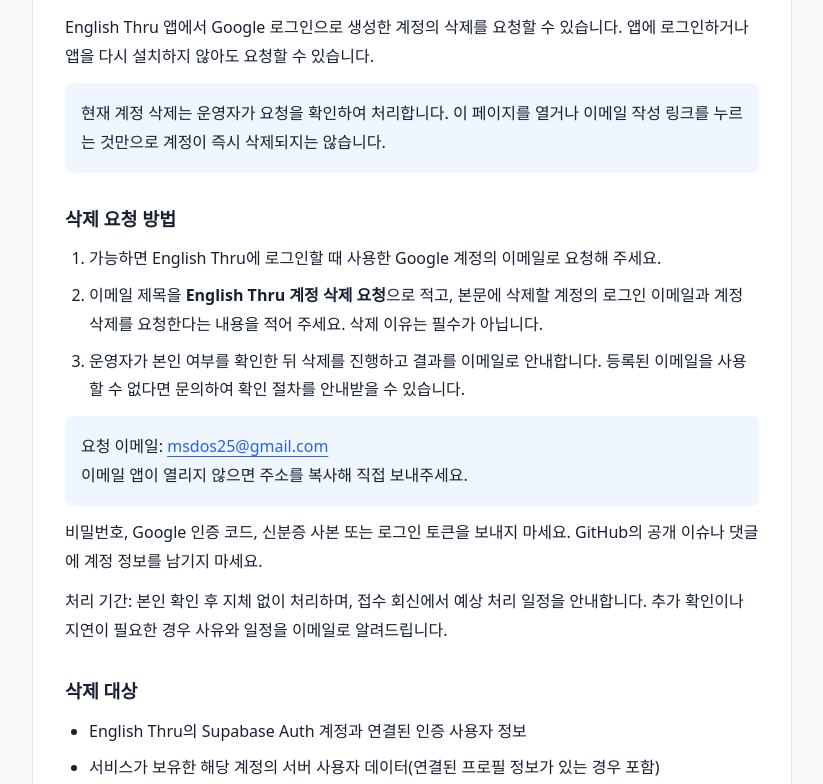
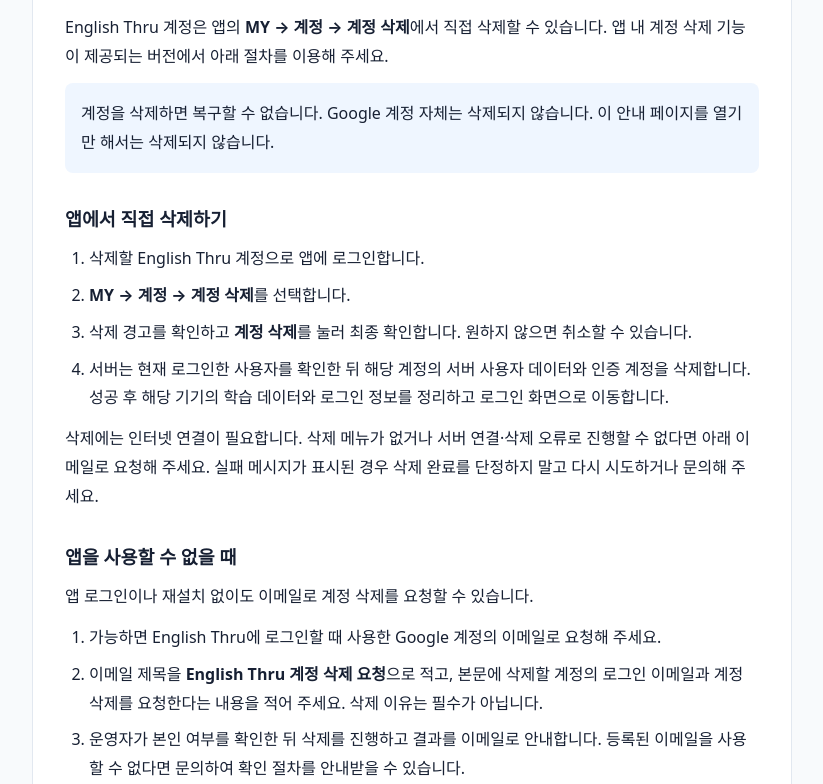
Before and after one commit to EzekielKim/english-thru-config, a plain HTML site: page delete-account.html in a window 1280 px wide. Shown: the part 168-952 px from the top of the page, without its empty margins (228-1051 px from the left). Drawn offline with Linux system fonts and the light colour scheme.

Commit message:
Document self-service account deletion and local data cleanup

```diff
--- a/delete-account.html
+++ b/delete-account.html
@@ -12,10 +12,20 @@
   <header class="container"><a class="brand" href="index.html">English Thru</a></header>
   <main class="container" id="main">
     <h1>English Thru 계정 삭제</h1>
-    <p>English Thru 앱에서 Google 로그인으로 생성한 계정의 삭제를 요청할 수 있습니다. 앱에 로그인하거나 앱을 다시 설치하지 않아도 요청할 수 있습니다.</p>
-    <p class="notice">현재 계정 삭제는 운영자가 요청을 확인하여 처리합니다. 이 페이지를 열거나 이메일 작성 링크를 누르는 것만으로 계정이 즉시 삭제되지는 않습니다.</p>
+    <p>English Thru 계정은 앱의 <strong>MY → 계정 → 계정 삭제</strong>에서 직접 삭제할 수 있습니다. 앱 내 계정 삭제 기능이 제공되는 버전에서 아래 절차를 이용해 주세요.</p>
+    <p class="notice">계정을 삭제하면 복구할 수 없습니다. Google 계정 자체는 삭제되지 않습니다. 이 안내 페이지를 열기만 해서는 삭제되지 않습니다.</p>
 
-    <h2>삭제 요청 방법</h2>
+    <h2>앱에서 직접 삭제하기</h2>
+    <ol>
+      <li>삭제할 English Thru 계정으로 앱에 로그인합니다.</li>
+      <li><strong>MY → 계정 → 계정 삭제</strong>를 선택합니다.</li>
+      <li>삭제 경고를 확인하고 <strong>계정 삭제</strong>를 눌러 최종 확인합니다. 원하지 않으면 취소할 수 있습니다.</li>
+      <li>서버는 현재 로그인한 사용자를 확인한 뒤 해당 계정의 서버 사용자 데이터와 인증 계정을 삭제합니다. 성공 후 해당 기기의 학습 데이터와 로그인 정보를 정리하고 로그인 화면으로 이동합니다.</li>
+    </ol>
+    <p>삭제에는 인터넷 연결이 필요합니다. 삭제 메뉴가 없거나 서버 연결·삭제 오류로 진행할 수 없다면 아래 이메일로 요청해 주세요. 실패 메시지가 표시된 경우 삭제 완료를 단정하지 말고 다시 시도하거나 문의해 주세요.</p>
+
+    <h2>앱을 사용할 수 없을 때</h2>
+    <p>앱 로그인이나 재설치 없이도 이메일로 계정 삭제를 요청할 수 있습니다.</p>
     <ol>
       <li>가능하면 English Thru에 로그인할 때 사용한 Google 계정의 이메일로 요청해 주세요.</li>
       <li>이메일 제목을 <strong>English Thru 계정 삭제 요청</strong>으로 적고, 본문에 삭제할 계정의 로그인 이메일과 계정 삭제를 요청한다는 내용을 적어 주세요. 삭제 이유는 필수가 아닙니다.</li>
@@ -28,15 +38,17 @@
     <h2>삭제 대상</h2>
     <ul>
       <li>English Thru의 Supabase Auth 계정과 연결된 인증 사용자 정보</li>
-      <li>서비스가 보유한 해당 계정의 서버 사용자 데이터(연결된 프로필 정보가 있는 경우 포함)</li>
+      <li>해당 계정의 프로필 정보와 서버에 저장된 코스 진행·푸시 기기 등록 정보가 있는 경우 해당 데이터</li>
     </ul>
     <p>삭제된 계정의 서버 데이터는 복구할 수 없습니다. 이후 Google 로그인을 다시 하면 새 English Thru 계정이 만들어질 수 있습니다. Google 계정 자체나 다른 서비스의 데이터는 삭제되지 않습니다.</p>
     <p>법령에 따라 보관해야 하는 정보가 있는 경우 해당 항목, 보관 사유와 기간을 개별 안내합니다. 삭제 요청 이메일은 본인 확인과 처리 안내를 위해 필요한 동안만 보관한 뒤 삭제합니다.</p>
 
     <h2>기기에 저장된 학습 데이터</h2>
-    <p>현재 학습 진도, 문장 평가·복습 기록 및 학습 설정은 기기에 저장됩니다. 서버 계정 삭제나 로그아웃만으로 기기의 학습 데이터가 자동으로 지워지지는 않습니다.</p>
+    <p>앱에서 계정 삭제가 성공하면 삭제를 실행한 기기의 학습 진도, 문장 평가·복습 기록, 최근 학습, 학습 설정, 광고 일일 해금 정보와 로그인 정보를 정리합니다. 기기 저장소 오류로 정리가 실패하면 앱에서 안내하며, 다시 실행할 때 정리를 재시도합니다.</p>
+    <p>운영자가 이메일 요청으로 서버 계정을 삭제한 경우, 다른 기기에 남은 기록, 기기 백업 데이터는 서버에서 직접 지울 수 없습니다. 단순 로그아웃은 학습 기록을 지우지 않습니다.</p>
     <p>직접 제거하려면 Android의 <strong>설정 → 앱 → English Thru → 저장공간 → 데이터 삭제</strong>를 이용해 주세요. 메뉴 이름은 기기에 따라 다를 수 있습니다. 이 작업은 해당 기기의 로그인 상태와 로컬 학습 데이터를 함께 지우며 되돌릴 수 없습니다.</p>
     <p>앱 제거 시 해당 기기의 앱 데이터도 제거되지만, 기기 백업·복원 설정에 따라 재설치할 때 복원될 수 있습니다. 여러 기기에서 이용했다면 각 기기의 데이터를 별도로 확인해 주세요. 앱을 제거하는 것만으로 서버 계정이 삭제되지는 않습니다.</p>
+    <p>안내 수정일: <time datetime="2026-09-22">2026년 9월 22일</time></p>
   </main>
   <footer class="container"><nav aria-label="관련 페이지"><a href="index.html">지원 홈</a><a href="privacy.html">개인정보처리방침</a></nav></footer>
 </body>
--- a/faq.json
+++ b/faq.json
@@ -4,7 +4,7 @@
   { "id": "faq-003", "question": "말하기 기능은 음성 인식인가요?", "answer": "아닙니다. 설정한 시간 동안 영어 문장을 떠올린 뒤 정답을 확인하고 알았어, 헷갈렸어, 몰랐어로 직접 평가하는 방식입니다. 마이크 녹음, 음성 인식, 음성 채점은 사용하지 않습니다." },
   { "id": "faq-004", "question": "문장 복습은 어떻게 동작하나요?", "answer": "문장별 평가와 지난 복습 시각으로 대상을 정합니다. 몰랐어는 즉시, 헷갈렸어는 48시간 후, 알았어는 168시간 후 다시 복습 대상이 됩니다. 몰랐던 문장, 헷갈렸던 문장, 알았던 문장 순으로 우선하며 같은 평가에서는 오래된 기록부터 최대 10개를 보여줍니다." },
   { "id": "faq-005", "question": "오늘 학습과 코스 복습은 무엇인가요?", "answer": "오늘 학습은 이 기기에 저장된 완료 시각을 기준으로 오늘 완료한 코스를 최근 순으로 최대 3개 보여줍니다. 여기서 다시 학습하면 해당 코스를 복습합니다. 코스 복습은 기존 완료 시각과 일반 이어하기 흐름을 바꾸지 않지만 문장별 평가는 갱신될 수 있습니다." },
-  { "id": "faq-006", "question": "계정 삭제는 어떻게 하나요?", "answer": "MY → 계정 → 계정 삭제 안내를 열거나 https://ezekielkim.github.io/english-thru-config/delete-account.html 에서 확인해 주세요. msdos25@gmail.com으로 요청하면 운영자가 본인 확인 후 수동 처리합니다. Google 계정 자체는 삭제되지 않습니다. 기기의 학습 기록은 Android 설정에서 English Thru 앱 데이터를 삭제하여 별도로 제거해야 합니다." },
+  { "id": "faq-006", "question": "계정 삭제는 어떻게 하나요?", "answer": "계정 삭제 기능을 제공하는 앱 버전에서 MY → 계정 → 계정 삭제를 선택하고 경고를 확인해 직접 삭제할 수 있습니다. 서버 삭제 성공 후 해당 기기의 학습·복습 기록, 학습 설정, 광고 해금 정보와 로그인 정보도 정리됩니다. Google 계정 자체는 삭제되지 않습니다. 앱을 사용할 수 없거나 삭제에 실패하면 msdos25@gmail.com으로 문의해 주세요. 다른 기기의 기록은 각 기기에서 별도로 제거해야 합니다. 자세한 내용은 https://ezekielkim.github.io/english-thru-config/delete-account.html 에서 확인해 주세요." },
   { "id": "faq-007", "question": "문의는 어디로 하나요?", "answer": "MY → 도움말 → 문의하기에서 이메일 앱을 열거나 msdos25@gmail.com으로 직접 보내주세요. 문제 상황과 기기 종류를 알려주시면 도움이 됩니다. 비밀번호나 로그인 인증 코드는 보내지 마세요." },
   { "id": "faq-008", "question": "인터넷 연결이 필요한 기능은 무엇인가요?", "answer": "Google 로그인과 인증 세션 갱신, 광고 로드·시청 및 광고 동의 정보 갱신, 공지사항·FAQ 불러오기, 공개 정책 페이지 및 이메일 서비스 이용에는 인터넷 연결이 필요합니다. 코스 콘텐츠와 학습 기록은 기기에 있으나 인증 상태에 따라 다시 로그인이 필요할 수 있습니다. TTS의 네트워크 사용 여부는 기기의 음성 엔진과 다운로드한 음성에 따라 다릅니다." },
   { "id": "faq-009", "question": "광고를 보면 무엇이 열리나요?", "answer": "각 Level의 Chapter 1~3은 항상 무료입니다. Chapter 4~20은 해당 Level에서 보상형 광고 1회를 시청하고 보상이 지급되면 그 Level 전체를 당일 이용할 수 있습니다. 다른 Level은 별도로 해금해야 하며, 기기 현지 날짜가 바뀌면 다시 잠깁니다. 광고 로드 실패나 보상 없이 종료한 경우에는 해금되지 않습니다. 같은 날 같은 기기에서는 앱을 다시 열어도 해금이 유지됩니다. 완료한 코스의 복습과 문장 복습은 광고 시청 없이 이용할 수 있습니다. 광고 제거 유료 기능은 제공하지 않습니다." }
```
Also changed, not shown: privacy.html (+3 -3 lines), terms.html (+1 -1 lines).
